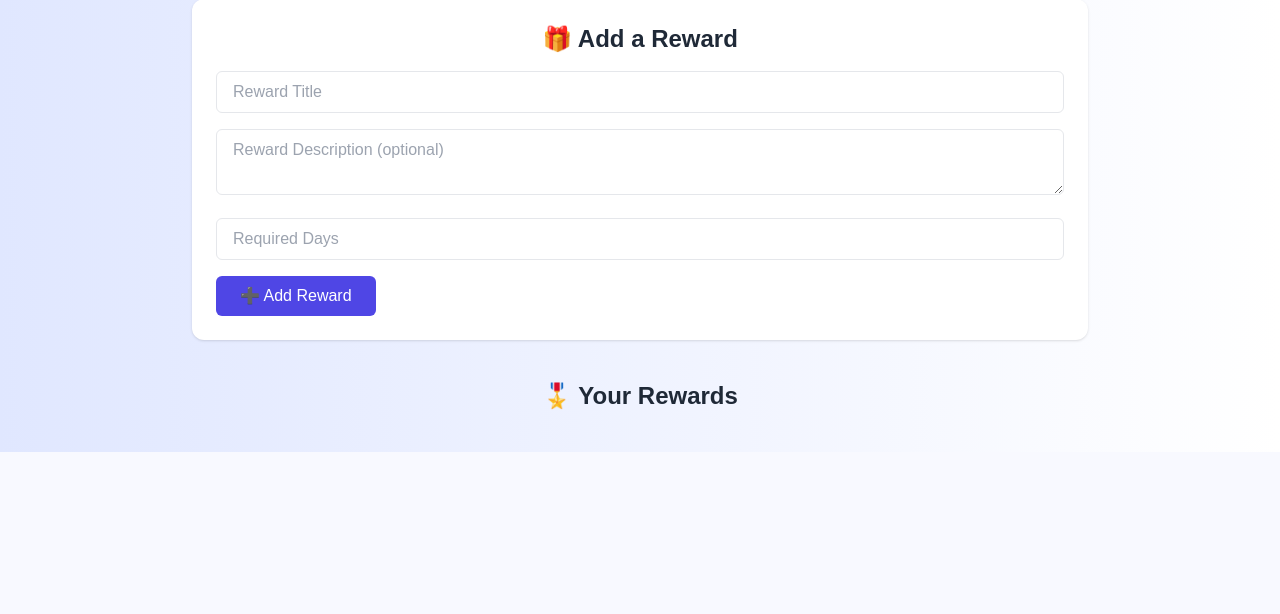
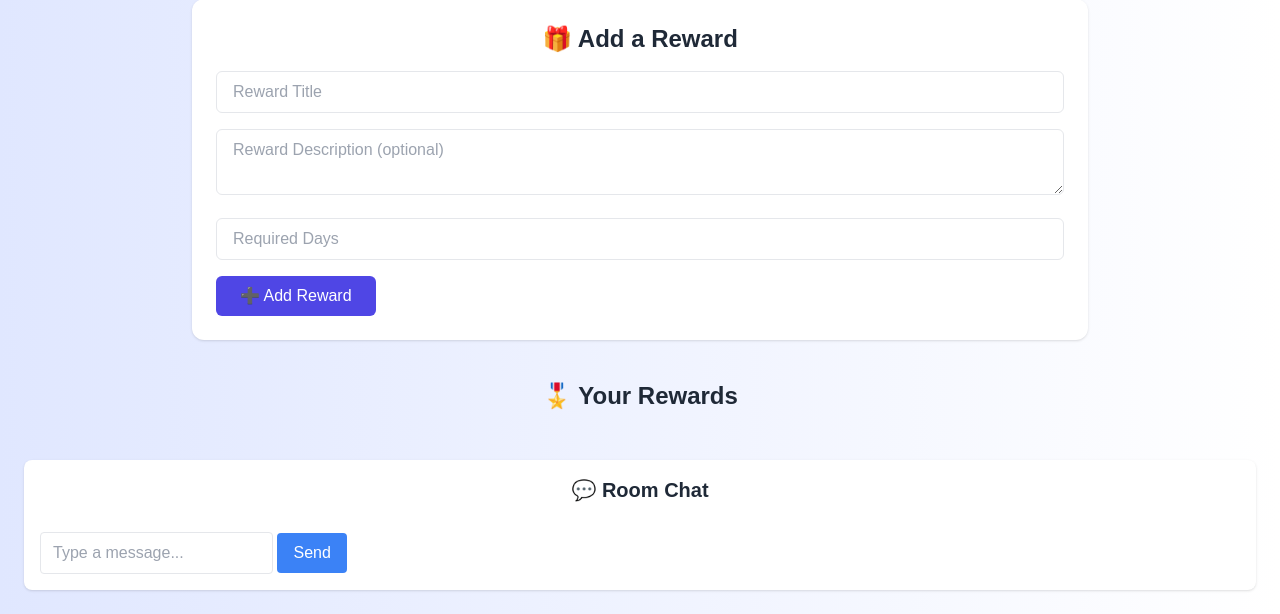
Before and after one commit to ret-dot/consistency-community, a Flask app: template templates/room.html in a window 1280 px wide. Shown: the part 553-1167 px from the top of the page. Before the commit the page ends 1005 px from the top, so only its background shows below. Run offline with Flask 3, Linux system fonts and the light colour scheme; the template is opened without the code that fills it, so the values that code supplies are empty; some libraries are stand-ins or nearby versions.

Commit message:
Update: Clean database and fix chat feature

```diff
--- a/app.py
+++ b/app.py
@@ -39,6 +39,15 @@ class Reward(db.Model):
     title = db.Column(db.String(150), nullable=False)
     description = db.Column(db.Text, nullable=True)
 
+class ChatMessage(db.Model):
+    id = db.Column(db.Integer, primary_key=True)
+    room_id = db.Column(db.Integer, db.ForeignKey('room.id'), nullable=False)
+    user_id = db.Column(db.Integer, db.ForeignKey('user.id'), nullable=False)
+    content = db.Column(db.Text, nullable=False)
+    timestamp = db.Column(db.DateTime, default=datetime.utcnow)
+
+    user = db.relationship('User')  # 👈 Add this line
+
 @login_manager.user_loader
 def load_user(user_id):
     return User.query.get(int(user_id))
@@ -52,15 +61,27 @@ def index():
 @app.route('/room/<int:room_id>')
 @login_required
 def room_view(room_id):
+    room = Room.query.get_or_404(room_id)
+    completions = Completion.query.filter_by(user_id=current_user.id, room_id=room_id).all()
+    completed_days = [c.day.isoformat() for c in completions]
     today = datetime.today()
-    completions = Completion.query.filter_by(user_id=current_user.id, room_id=room_id).all()
-    completed_days = [c.day.isoformat() for c in completions if c.day.month == today.month and c.day.year == today.year]
-    count = len(completed_days)
 
     rewards = Reward.query.filter_by(room_id=room_id).all()
-    unlocked_rewards = [r for r in rewards if count >= r.required_days]
+    messages = ChatMessage.query.filter_by(room_id=room_id).order_by(ChatMessage.timestamp.asc()).all()
 
-    return render_template('room.html', room_id=room_id, completed_days=completed_days, count=count, today=today, rewards=rewards, unlocked_rewards=unlocked_rewards)
+    return render_template('room.html', room=room, completed_days=completed_days,
+                           today=today, rewards=rewards, room_id=room_id,
+                           messages=messages)
+
+@app.route('/send_message/<int:room_id>', methods=['POST'])
+@login_required
+def send_message(room_id):
+    content = request.form.get('message')
+    if content:
+        message = ChatMessage(room_id=room_id, user_id=current_user.id, content=content)
+        db.session.add(message)
+        db.session.commit()
+    return redirect(url_for('room_view', room_id=room_id))
 
 @app.route('/calendar/<int:room_id>/<int:year>/<int:month>')
 @login_required
@@ -131,6 +152,7 @@ def create_room():
     db.session.commit()
 
     return redirect(url_for('index'))
+
 @app.route('/explore')
 @login_required
 def explore_rooms():
@@ -143,6 +165,7 @@ def explore_rooms():
             'members': completion_count
         })
     return render_template('explore.html', rooms=room_data, now=datetime.now())
+
 @app.route('/add_reward/<int:room_id>', methods=['POST'])
 @login_required
 def add_reward(room_id):
--- a/templates/room.html
+++ b/templates/room.html
@@ -233,5 +233,27 @@
             </div>
             </div>
         </div>
+    <div class="mt-8 bg-white rounded-lg shadow p-4">
+    <h2 class="text-xl font-semibold mb-3">💬 Room Chat</h2>
+
+    <div class="max-h-64 overflow-y-auto space-y-3 mb-4">
+        {% for message in messages %}
+            <div class="p-2 border border-gray-200 rounded {{ 'bg-blue-100' if message.user_id == current_user.id else 'bg-gray-100' }}">
+                <div class="text-sm font-medium text-gray-700">
+                    {{ message.user.username }} <span class="text-xs text-gray-400">({{ message.timestamp.strftime('%b %d, %H:%M') }})</span>
+                </div>
+                <div class="text-gray-800">{{ message.content }}</div>
+            </div>
+        {% endfor %}
+    </div>
+
+    <form action="{{ url_for('send_message', room_id=room.id) }}" method="POST">
+        <input type="text" name="message" placeholder="Type a message..." required
+               class="flex-grow px-3 py-2 border rounded focus:outline-none focus:ring-2 focus:ring-blue-400">
+        <button type="submit"
+                class="bg-blue-500 hover:bg-blue-600 text-white px-4 py-2 rounded transition">Send</button>
+    </form>
+</div>
+
 </body>
 </html>
```
Also changed, not shown: migrations/versions/c2385e8cbdab_initial_migration.py (renamed from migrations/versions/8a1fc5a33d1b_initial_tables.py, +15 -4 lines), instance/calendar.db.
